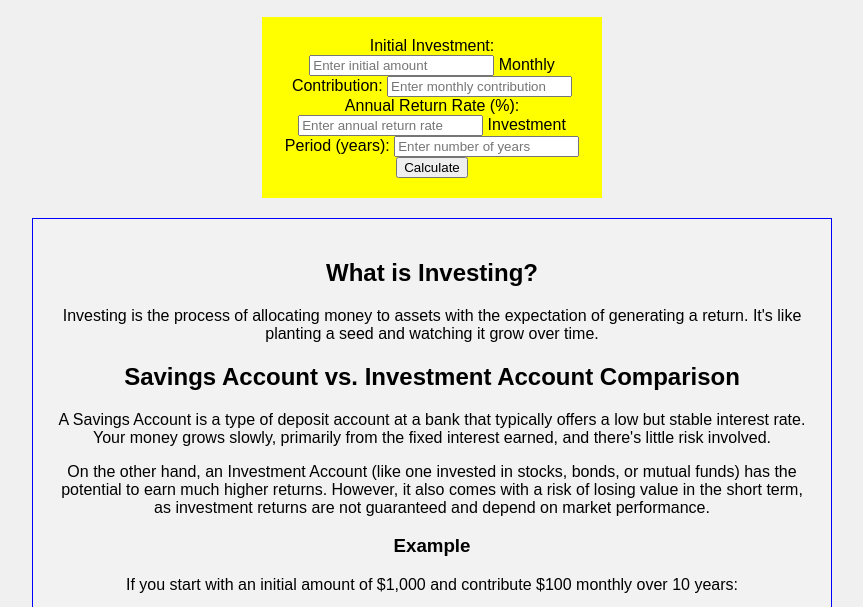
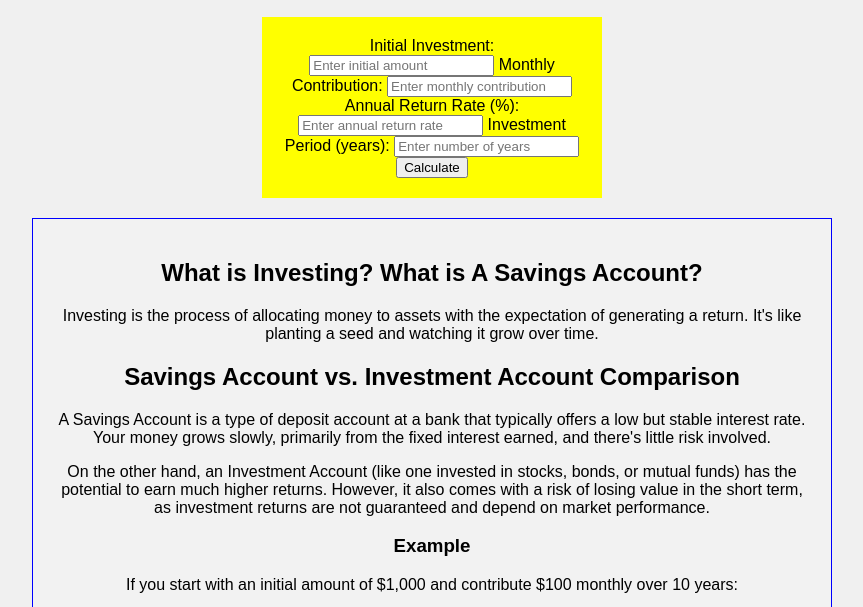
Before and after one commit to Ventengo1/High-Seas---Investing-Calculator-Website, a plain HTML site: page index.html in a window 1280 px wide. Shown: the part 157-764 px from the top of the page, without its empty margins (208-1071 px from the left). Drawn offline with Linux system fonts and the light colour scheme.

Commit message:
Update index.html

```diff
--- a/index.html
+++ b/index.html
@@ -29,7 +29,7 @@
     <div id="result"></div>
 
     <div class="info" style="background-color: #f2f2f2; padding: 20px;">
-      <h2>What is Investing?</h2>
+      <h2>What is Investing? What is A Savings Account?</h2>
       <p>Investing is the process of allocating money to assets with the expectation of generating a return. It's like planting a seed and watching it grow over time.</p>
 
       <h2>Savings Account vs. Investment Account Comparison</h2>
```
